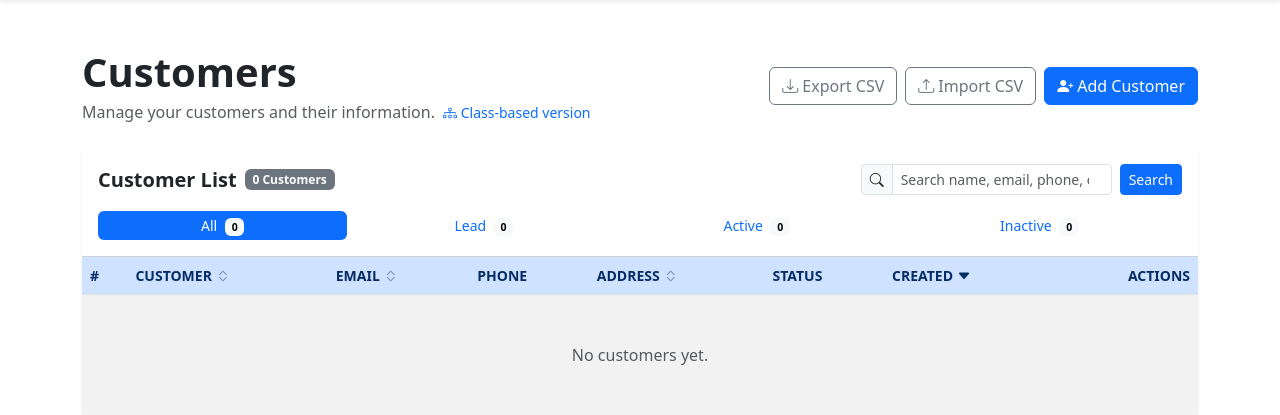
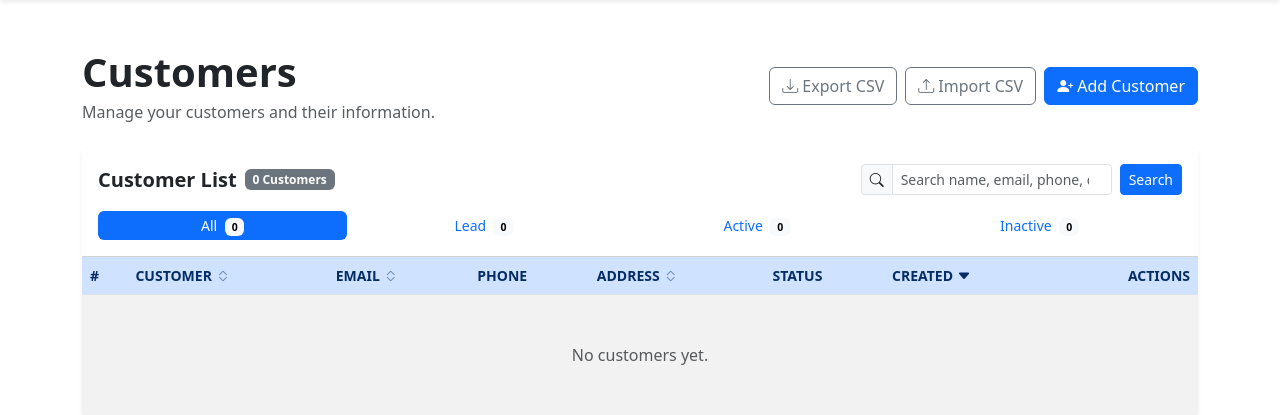
Before and after one commit to sumanshekhar698/s_crm, a Django app: page /customers/ in a window 1280 px wide. Shown: the part 57-472 px from the top of the page. Run offline with Django 5.2, Linux system fonts and the light colour scheme; the visitor is signed in with stand-in values (Sample User, id 1); data that the repository does not hold is empty.

Commit message:
Remove the class-based version link from the customers dashboard
The /cbv/ pages still work; open them directly at /cbv/.

Co-authored-by: Cursor <cursoragent@cursor.com>

```diff
--- a/customers/templates/customers/dashboard.html
+++ b/customers/templates/customers/dashboard.html
@@ -14,9 +14,6 @@
             <h1 class="fw-bold mb-1">Customers</h1>
             <p class="text-muted mb-0">
                 Manage your customers and their information.
-                <a href="{% url 'cbv:list' %}" class="small text-decoration-none ms-1" title="Same pages built with Django's generic class-based views">
-                    <i class="bi bi-diagram-3"></i> Class-based version
-                </a>
             </p>
         </div>
 
```
